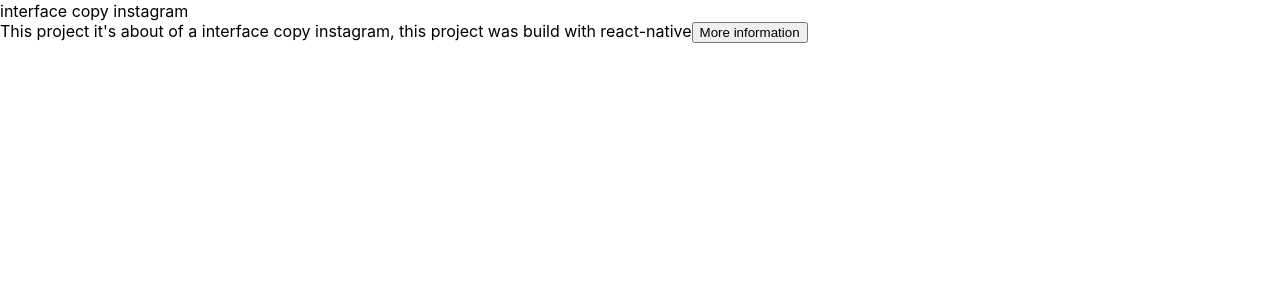
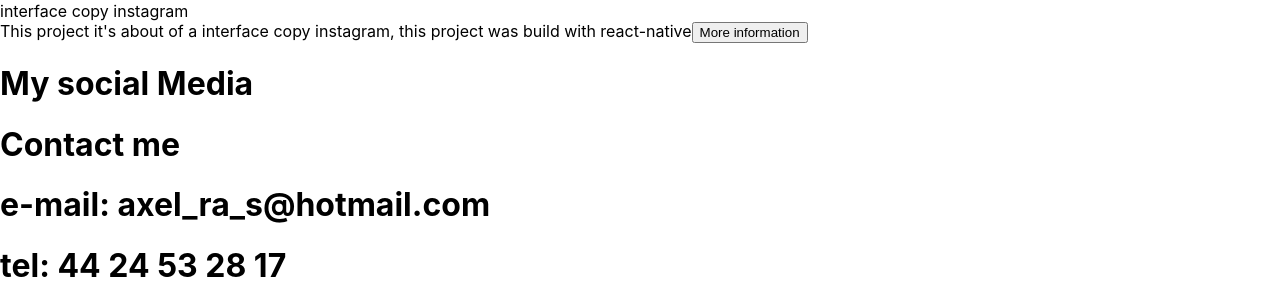
Before and after one commit to AxelHuxleyy/mi-portafolio, a Next.js app: page / in a window 1280 px wide. Shown: the part 1941-2244 px from the top of the page. Before the commit the page ends 1984 px from the top, so only its background shows below. Built offline with nearby package versions, Linux system fonts and the light colour scheme; grey boxes are pictures that could not be loaded.

Commit message:
add contact to index

```diff
--- a/pages/index.js
+++ b/pages/index.js
@@ -3,7 +3,7 @@
 import About from '../components/index/About'
 import Cover from '../components/index/Cover'
 import Projects from '../components/index/projects'
-
+import Contact from '../components/index/contact'
 
 export default function Home() {
   return (
@@ -11,6 +11,7 @@
       <Cover />
       <About />
       <Projects />
+      <Contact/>
     </div>
   )
 }
```
